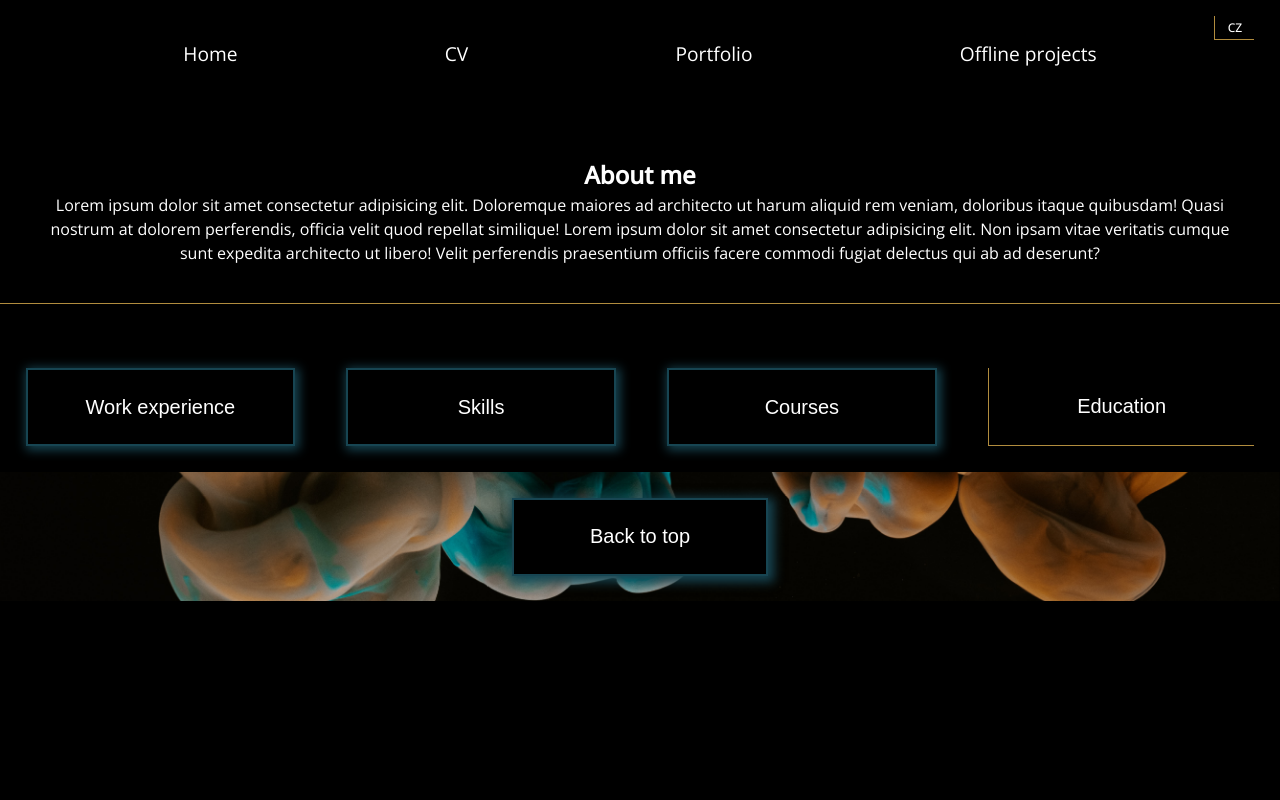
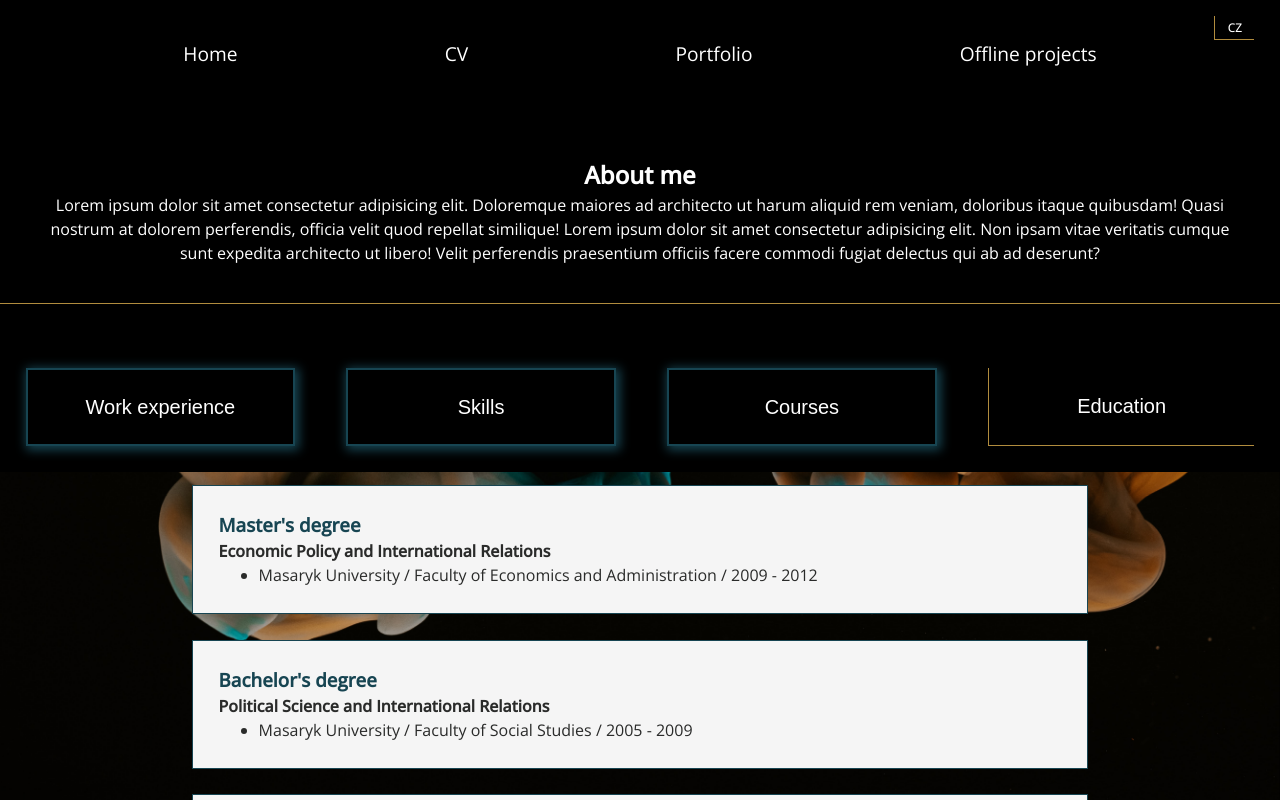
Before and after one commit to veronika-sesay/portfolio, a React app: page /cv in a window 1280 px wide. Both pictures are taken after a click on the button "Education". Shown: the top 800 px of the page. Built offline with nearby package versions, Linux system fonts and the light colour scheme.

Commit message:
Education and CV tweaks

```diff
--- /dev/null
+++ b/src/components/CV/Education/index.jsx
@@ -0,0 +1,73 @@
+import React from 'react';
+import { useOutletContext } from 'react-router-dom';
+
+export const Education = () => {
+  const [langVersion, setLangVersion] = useOutletContext();
+
+  let content = {
+    English: {
+      Mgr: [
+        "Master's degree",
+        'Economic Policy and International Relations',
+        'Masaryk University / Faculty of Economics and Administration / 2009 - 2012',
+      ],
+      Bc: [
+        "Bachelor's degree",
+        'Political Science and International Relations',
+        'Masaryk University / Faculty of Social Studies / 2005 - 2009',
+      ],
+      International: [
+        'Study programs abroad:',
+        'University of Haifa (Israel) – International school / Erasmus Mundus program / 09/2011 – 01/2012',
+        'University of Bergen (Norway) – Faculty of Social Sciences / Erasmus program / 01/2007 – 06/2007',
+      ],
+    },
+    Czech: {
+      Mgr: [
+        'Magisterské studium',
+        'Hospodářská politika a mezinárodní vztahy',
+        'Masarykova Univerzita / Ekonomicko-správní fakulta / 2009 – 2012',
+      ],
+      Bc: [
+        'Bakalářské studium',
+        'Politologie a mezinárodní vztahy',
+        'Masarykova Univerzita / Fakulta sociálních studií / 2005 – 2009',
+      ],
+      International: [
+        'Zahraniční stáže:',
+        'University of Haifa (Izrael) – International school / Erasmus Mundus program / 09/2011 – 01/2012',
+        'University of Bergen (Norsko) – Faculty of Social Sciences / Erasmus program / 01/2007 – 06/2007',
+      ],
+    },
+  };
+
+  langVersion === 'Czech'
+    ? (content = content.Czech)
+    : (content = content.English);
+
+  return (
+    <>
+      <div className="cv-item">
+        <h3>{content.Mgr[0]}</h3>
+        <div className="company">{content.Mgr[1]}</div>
+        <ul>
+          <li>{content.Mgr[2]}</li>
+        </ul>
+      </div>
+      <div className="cv-item">
+        <h3>{content.Bc[0]}</h3>
+        <div className="company">{content.Bc[1]}</div>
+        <ul>
+          <li>{content.Bc[2]}</li>
+        </ul>
+      </div>
+      <div className="cv-item">
+        <h3>{content.International[0]}</h3>
+        <ul>
+          <li>{content.International[1]}</li>
+          <li>{content.International[2]}</li>
+        </ul>
+      </div>
+    </>
+  );
+};
--- a/src/components/CV/Experience/index.jsx
+++ b/src/components/CV/Experience/index.jsx
@@ -21,7 +21,7 @@ export const Experience = () => {
         'communication with key stakeholders',
         'managing technical support teams',
         'finance management and budget creation',
-        'creation and implementation of processes to ensure transparency,cost and time efficiency',
+        'creation and implementation of processes to ensure transparency, cost and time efficiency',
         'project evaluation',
       ],
       area2: 'Virtual and IT projects',
@@ -85,7 +85,7 @@ export const Experience = () => {
       role: 'Translator',
       area1: '',
       description1: [
-        'English translation and proof reading of educational materials for the project of "Innovation of Regional Development and International Territorial Sturies bachelor degree programs"',
+        'English translation and proof reading of educational materials for the project of "Innovation of Regional Development and International Territorial Studies bachelor degree programs"',
       ],
       area2: '',
       description2: [],
--- a/src/components/CV/index.jsx
+++ b/src/components/CV/index.jsx
@@ -5,6 +5,7 @@ import { Experience } from './Experience';
 import { useOutletContext } from 'react-router-dom';
 import { Skills } from './Skills';
 import { Courses } from './Courses';
+import { Education } from './Education';
 
 export const CV = () => {
   const [langVersion, setLangVersion] = useOutletContext();
@@ -65,7 +66,7 @@ export const CV = () => {
             setSkillsOpen(false);
             setCoursesOpen(false);
             setEducationOpen(false);
-            setContentOpen(true);
+            setContentOpen(!contentOpen);
           }}
           className="cv-button"
         >
@@ -77,7 +78,7 @@ export const CV = () => {
             setExperienceOpen(false);
             setCoursesOpen(false);
             setEducationOpen(false);
-            setContentOpen(true);
+            setContentOpen(!contentOpen);
           }}
           className="cv-button"
         >
@@ -89,7 +90,7 @@ export const CV = () => {
             setExperienceOpen(false);
             setSkillsOpen(false);
             setEducationOpen(false);
-            setContentOpen(true);
+            setContentOpen(!contentOpen);
           }}
           className="cv-button"
         >
@@ -101,7 +102,7 @@ export const CV = () => {
             setExperienceOpen(false);
             setSkillsOpen(false);
             setCoursesOpen(false);
-            setContentOpen(true);
+            setContentOpen(!contentOpen);
           }}
           className="cv-button"
         >
@@ -124,6 +125,9 @@ export const CV = () => {
           <div className={coursesOpen ? 'cv-content' : 'hide'}>
             <Courses />
           </div>
+          <div className={educationOpen ? 'cv-content' : 'hide'}>
+            <Education />
+          </div>
           <button
             onClick={closeContent}
             className={contentOpen ? 'cv-button--back' : 'hide'}
```
